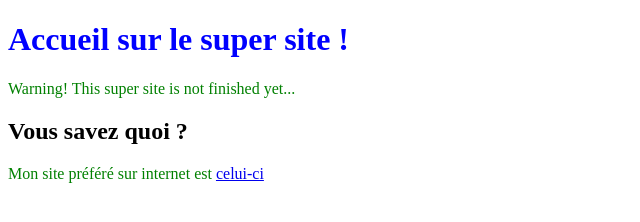
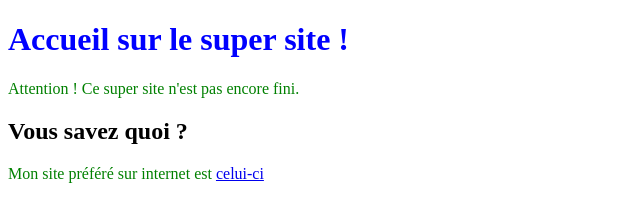
Before and after one commit to BulleDeau/activite_3-collaboration, a plain HTML site: page index.html in a window 1280 px wide. Shown: the full height of the page, 0-640 px from the left. Drawn offline with Linux system fonts and the light colour scheme.

Commit message:
Traduction d'un paragraphe

```diff
--- a/index.html
+++ b/index.html
@@ -10,8 +10,7 @@
 <body>
     <h1>Accueil sur le super site !</h1>
 
-    <!-- TODO 1a: traduire le paragraphe en français -->
-    <p>Warning! This super site is not finished yet...</p>
+    <p>Attention ! Ce super site n'est pas encore fini.</p>
 
 
     <h2>Vous savez quoi ?</h2>
```
